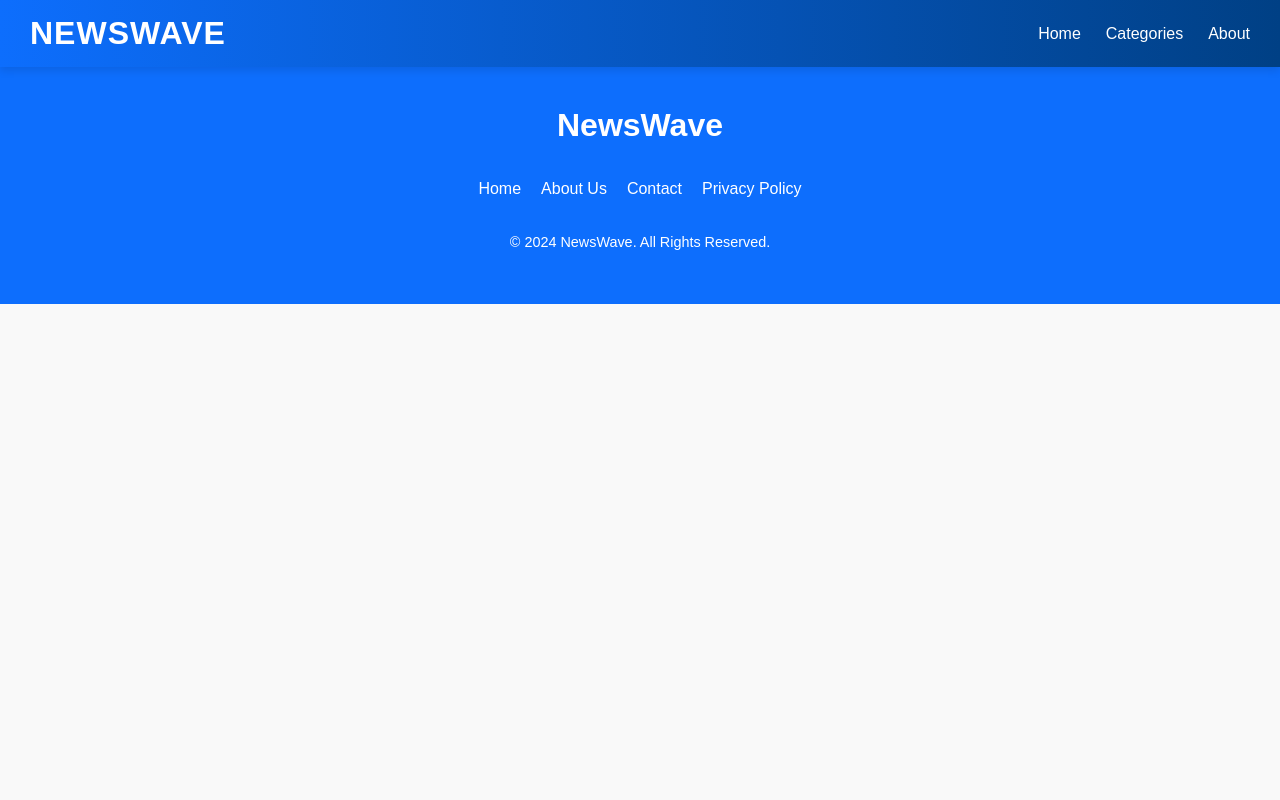
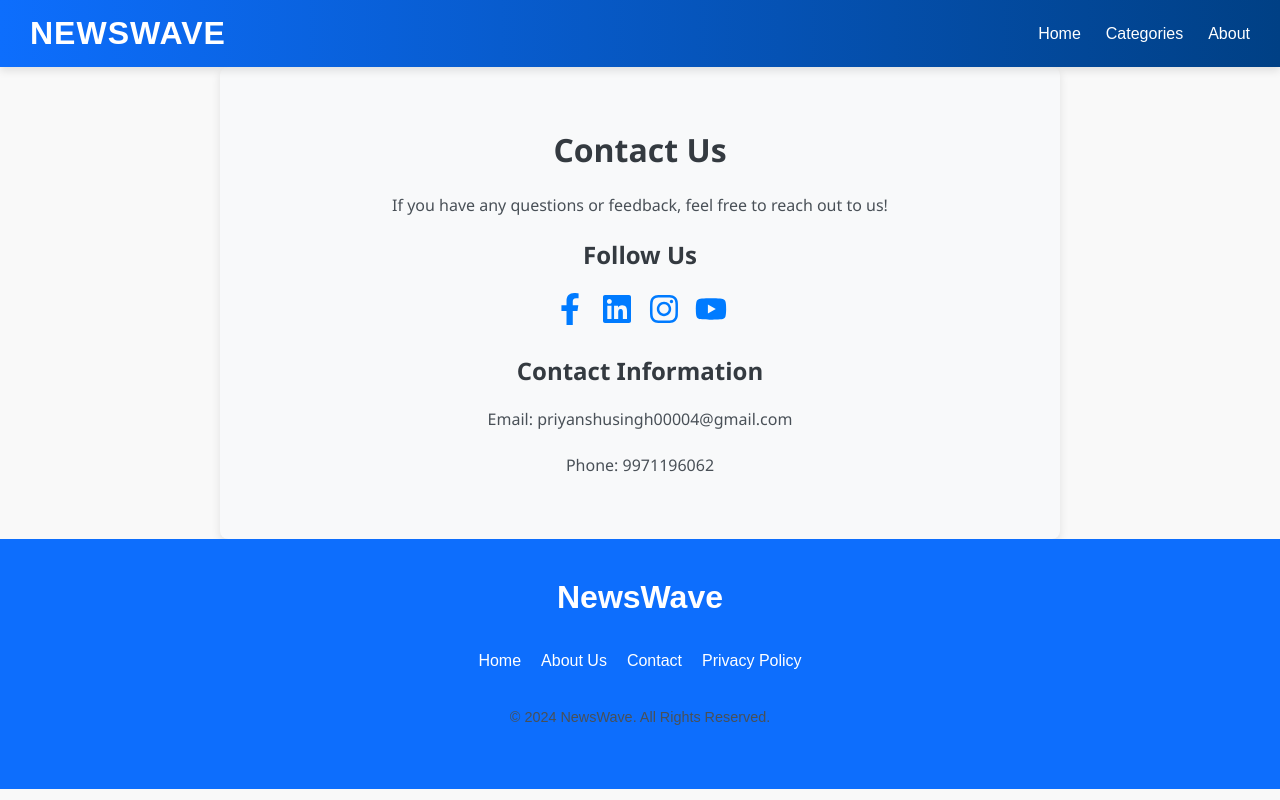
Before and after one commit to PRIYANSHUSINGH2003/News-website, a React (Create React App) app: page /contact in a window 1280 px wide. Built offline with nearby package versions, Linux system fonts and the light colour scheme.

Commit message:
Add files via upload

```diff
--- a/src/App.js
+++ b/src/App.js
@@ -3,6 +3,9 @@
 import HomePage from './pages/HomePage';
 import CategoryPage from './pages/CategoryPage';
 import Header from './components/Header';
+import About from './components/About';
+import Contact from './components/Contact';
+import Privacy from './components/Privacy';
 import Footer from './components/Footer';
 
 function App() {
@@ -14,6 +17,9 @@
           <Routes>
             <Route path="/" element={<HomePage />} />
             <Route path="/category/:category" element={<CategoryPage />} />
+            <Route path="/about" element={<About />} />
+            <Route path="/contact" element={<Contact />} />  {/* Add Contact route */}
+            <Route path="/privacy" element={<Privacy />} />
           </Routes>
         </div>
         <Footer />
```
